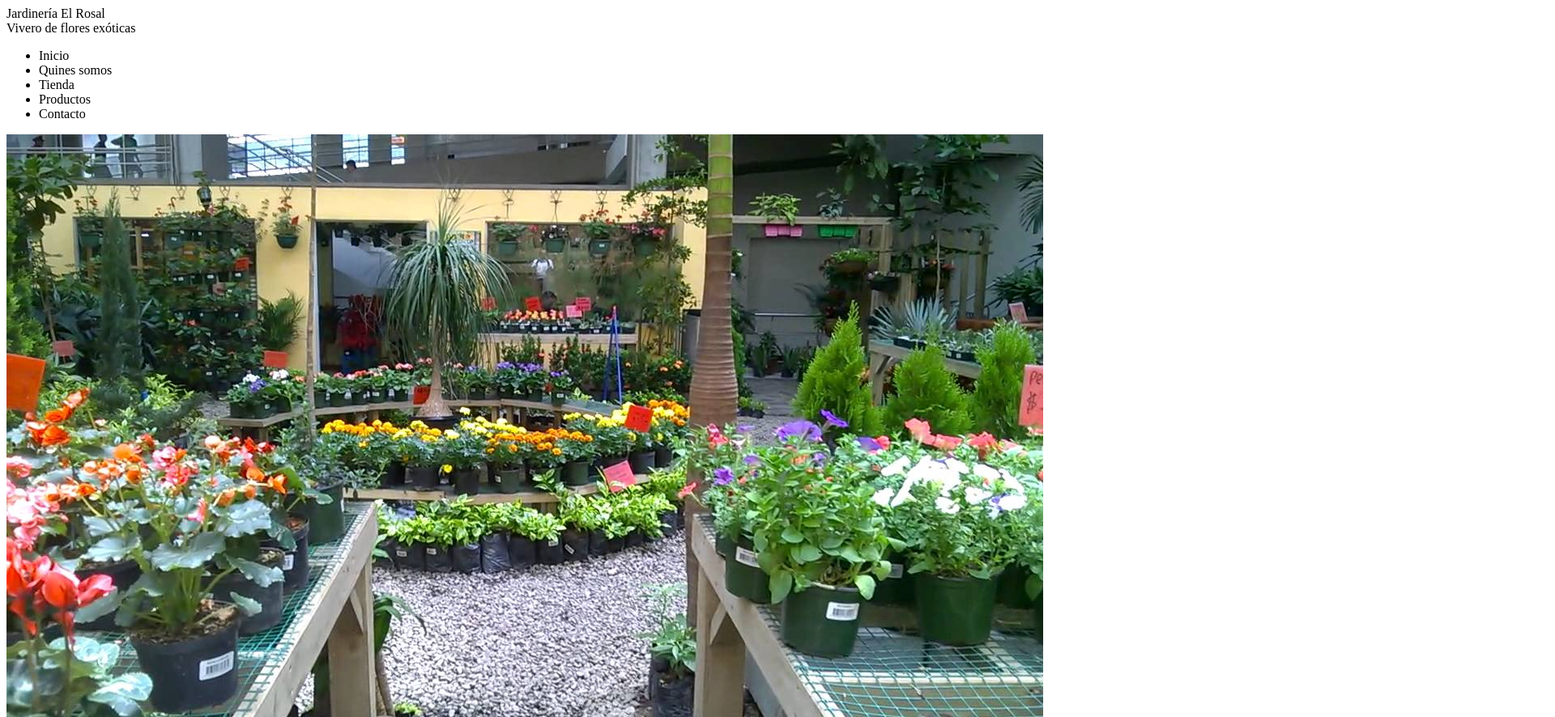
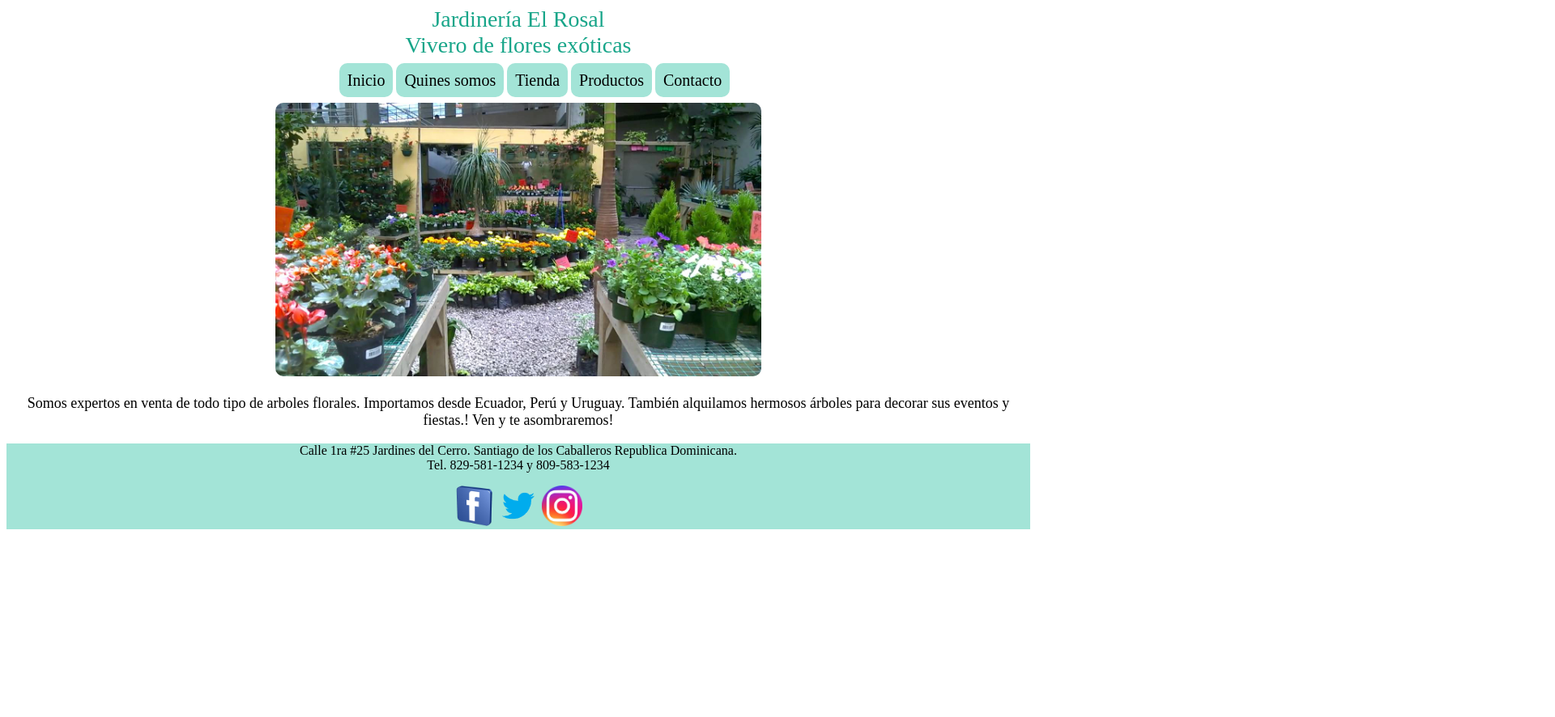
Before and after one commit to crp15/vivero, a plain HTML site: page public_html/index.html in a window 1280 px wide. Shown: the top 886 px of the page at 81% size, 1920 px wide, since content can reach past the window. After the commit the page ends 800 px from the top, so only its background shows below. Drawn offline with Linux system fonts and the light colour scheme.

Commit message:
Aplicando estilos a mi pagina index

```diff
--- /dev/null
+++ b/public_html/estilos/estilosindex.css
@@ -0,0 +1,38 @@
+/*
+To change this license header, choose License Headers in Project Properties.
+To change this template file, choose Tools | Templates
+and open the template in the editor.
+*/
+/*
+    Created on : Jun 25, 2018, 7:16:18 PM
+    Author     : c.rosario
+*/
+#cabecera{
+    font-size: 28px;
+    font-family: Broadway;
+    color:#17A589;
+    text-align: center;
+}
+ul li{
+    list-style-type: none;
+    background: #A3E4D7;
+    display:inline;
+    font-size: 20px;
+    font-family: Broadway;
+    padding: 10px;
+    border-radius: 10px;
+}
+#menu{
+    text-align: center;
+}
+img{
+    border-radius: 10px;
+}
+#cuerpo{
+    text-align: center;
+    font-size: 18px;
+}
+#pie{
+    text-align: center;
+    background: #A3E4D7;
+}
--- a/public_html/index.html
+++ b/public_html/index.html
@@ -9,6 +9,7 @@ and open the template in the editor.
         <title>TODO supply a title</title>
         <meta charset="UTF-8">
         <meta name="viewport" content="width=device-width, initial-scale=1.0">
+        <link href="estilos/estilosindex.css" rel="stylesheet" type="text/css"/>
     </head>
     <body>
         <div id="cabecera">Jardinería El Rosal
@@ -24,15 +25,15 @@ and open the template in the editor.
            </ul>
         </div>
         <div id="cuerpo">
-            <img src="imagenes/foto1.jpg" alt=""/>
+            <img src="imagenes/foto1.jpg" width=600px heigh=500 alt=""/>
             <p> Somos expertos en venta de todo tipo de arboles florales. Importamos desde Ecuador, Perú y Uruguay. También alquilamos hermosos árboles para decorar sus eventos y fiestas.! Ven y te asombraremos!</p>
         </div>
         <div id="pie">
             <p>Calle 1ra #25 Jardines del Cerro. Santiago de los Caballeros Republica Dominicana.<br>
 Tel. 829-581-1234 y 809-583-1234</p>
-            <img src="imagenes/foto2.png" alt=""/>
-            <img src="imagenes/foto3.png" alt=""/>
-            <img src="imagenes/foto4.png" alt=""/>
+            <img src="imagenes/foto2.png" width=50px heigh=50 alt=""/>
+            <img src="imagenes/foto3.png" width=50px heigh=50 alt=""/>
+            <img src="imagenes/foto4.png" width=50px heigh=50 alt=""/>
         </div>
     </body>
 </html>
```
